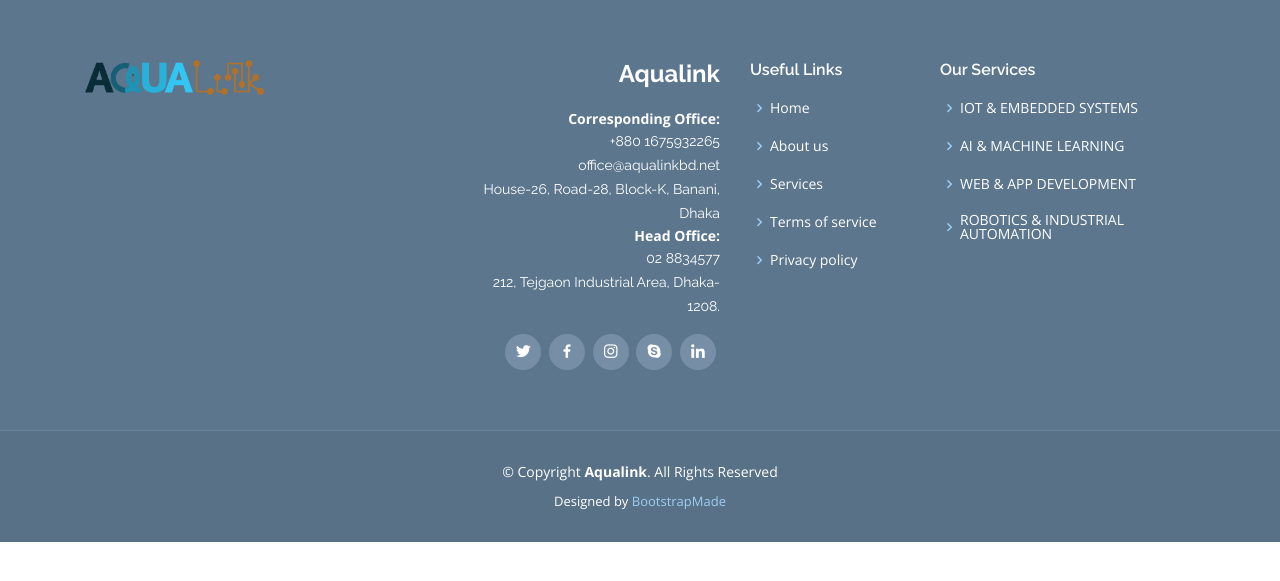
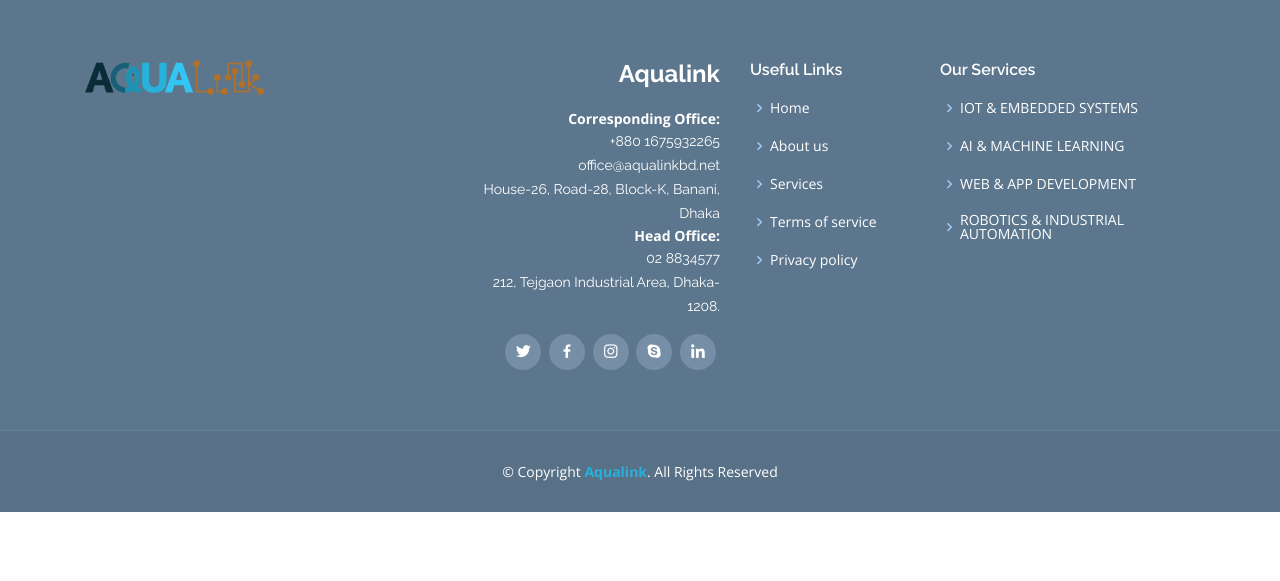
Before and after one commit to AAKON/aqualink4, a Django app: template templates/base.html in a window 1280 px wide. Shown: the part 114-695 px from the top of the page. Run offline with Django 3.2, Linux system fonts and the light colour scheme; the template is opened without the code that fills it: values that come from a table or form of the project are taken from there, others are empty; tables that the repository leaves empty hold one stand-in row (values such as "Sample post"); some libraries are stand-ins or nearby versions.

Commit message:
some changes

```diff
--- a/home/templates/home/index.html
+++ b/home/templates/home/index.html
@@ -224,7 +224,7 @@
       </div>
     </section> End Our Team Section -->
 
-    <section class="about-lists">
+    <section id="clint" class="clint">
       <div class="container">
         <div class="section-title">
           <h2>Our Clients</h2>
--- a/templates/base.html
+++ b/templates/base.html
@@ -95,7 +95,7 @@
               {% endfor %}
             </ul>
           </li>
-          <li><a href="/#about-lists">Clients</a></li>
+          <li><a href="/#clint">Clients</a></li>
           <li><a href="/#contact">Contact Us</a></li>
         </ul>
       </nav><!-- .nav-menu -->
@@ -189,15 +189,9 @@
 
       <div class="container">
         <div class="copyright">
-          &copy; Copyright <strong><span>Aqualink</span></strong>. All Rights Reserved
+          &copy; Copyright <strong><span style="color:#28B1DA;">Aqualink</span></strong>. All Rights Reserved
         </div>
-        <div class="credits">
-          <!-- All the links in the footer should remain intact. -->
-          <!-- You can delete the links only if you purchased the pro version. -->
-          <!-- Licensing information: https://bootstrapmade.com/license/ -->
-          <!-- Purchase the pro version with working PHP/AJAX contact form: https://bootstrapmade.com/mamba-one-page-bootstrap-template-free/ -->
-          Designed by <a href="https://bootstrapmade.com/">BootstrapMade</a>
-        </div>
+
       </div>
 
     </footer><!-- End Footer -->
```
Also changed, not shown: home/templates/product/product_details.html (+5 -3 lines).
